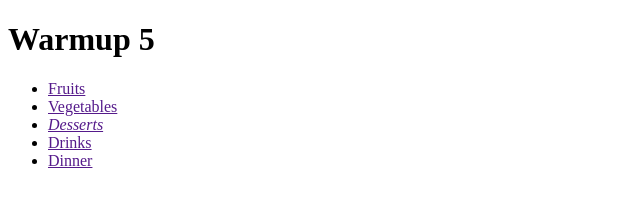
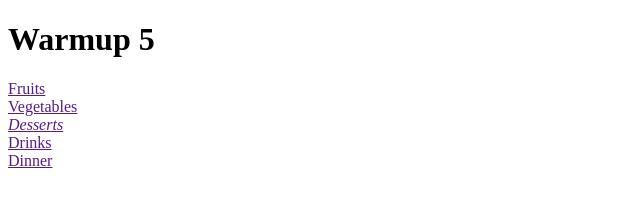
Before and after one commit to Katie159184/warmup-5, a plain HTML site: page index.html in a window 1280 px wide. Shown: the whole page, without its empty margins (0-640 px from the left). Drawn offline with Linux system fonts and the light colour scheme.

Commit message:
little thing

```diff
--- a/index.html
+++ b/index.html
@@ -7,7 +7,7 @@
     </head>
     <body>
         <h1>Warmup <strong>5</strong></h1>
-        <ul style="list-style-type: disc;">
+        <ul style="list-style-type: none; padding-left: 0%;">
             <li><a href="">Fruits</a></li>
             <li><a href="">Vegetables</a></li>
             <li><a href=""><em>Desserts</em></a></li>
```
